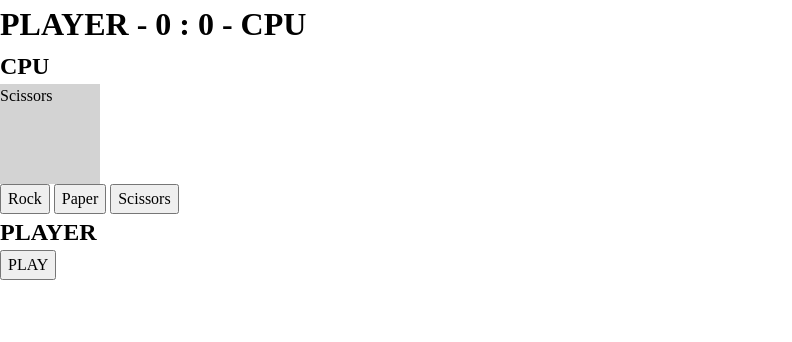
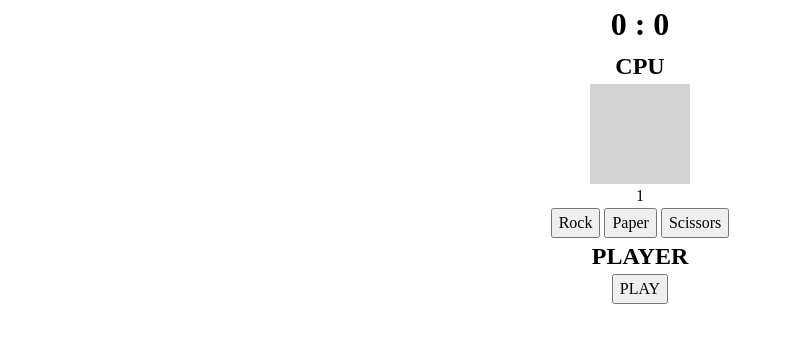
Before and after one commit to angelrcd/rock-paper-scissors, a website built with Vite: page index.html in a window 1280 px wide. Both pictures are taken after a click on the button "PLAY". Shown: the whole page, without its empty margins (0-792 px from the left). Built offline with nearby package versions, Linux system fonts and the light colour scheme.

Commit message:
game result is shown after a countdown

```diff
--- a/index.html
+++ b/index.html
@@ -10,15 +10,13 @@
 </head>
 <body>
   <h1>
-    PLAYER -
     <span class="player-score">0</span>
     :
     <span class="cpu-score">0</span>
-    - CPU
   </h1>
   <h2>CPU</h2>
   <div class="cpu-choice"></div>
-  <p class="countdown hidden">3,2,1</p>
+  <p class="countdown hidden"></p>
   <p class="result hidden"></p>
   <div class="player-choice-container">
     <button>Rock</button>
--- a/main.js
+++ b/main.js
@@ -1,4 +1,5 @@
 import simulateGame from "./modules/match";
+import countdown from "./modules/countdown";
 
 // Necessary DOM elements selections
 const cpuScoreDOM = document.querySelector(".cpu-score");
@@ -81,9 +82,10 @@ function clearSelection(){
   playerChoiceButtons.forEach(button => button.classList.remove("selected"))
 }
 
-function beginMatch(){
+async function beginMatch(){
   generateCPUChoice()
   const gameResult = simulateGame(playerChoice, cpuChoice);
+  await countdown()
   displayResult(gameResult)
   displayCpuChoice()
   matchHistory.push(gameResult)
--- a/modules/countdown.js
+++ b/modules/countdown.js
@@ -1,8 +1,24 @@
-export default async function countdown(){
-  setTimeout(()=>{
-    console.log("hola");
-  },3000)
+const countdownElement = document.querySelector(".countdown")
+const resultElement = document.querySelector(".result")
+
+
+export default function countdown(){
+  countdownElement.classList.remove("hidden")
+  resultElement.classList.add("hidden")
+  let count = 3
+  countdownElement.textContent=count
+  return new Promise(resolve => {
+    const interval = setInterval(() => {
+      count--;
+      if(count !==0){
+        countdownElement.textContent=count
+      } else {
+        clearInterval(interval)
+        countdownElement.classList.add("hidden")
+        resolve()
+      }
+    }, 1000)
+  })
 }
 
 await countdown()
-console.log("adios");
--- a/style.css
+++ b/style.css
@@ -51,6 +51,12 @@ p, h1, h2, h3, h4, h5, h6 {
   isolation: isolate;
 }
 
+body {
+  display: flex;
+  flex-direction: column;
+  align-items: center;
+}
+
 .cpu-choice {
   width: 100px;
   height: 100px;
```
